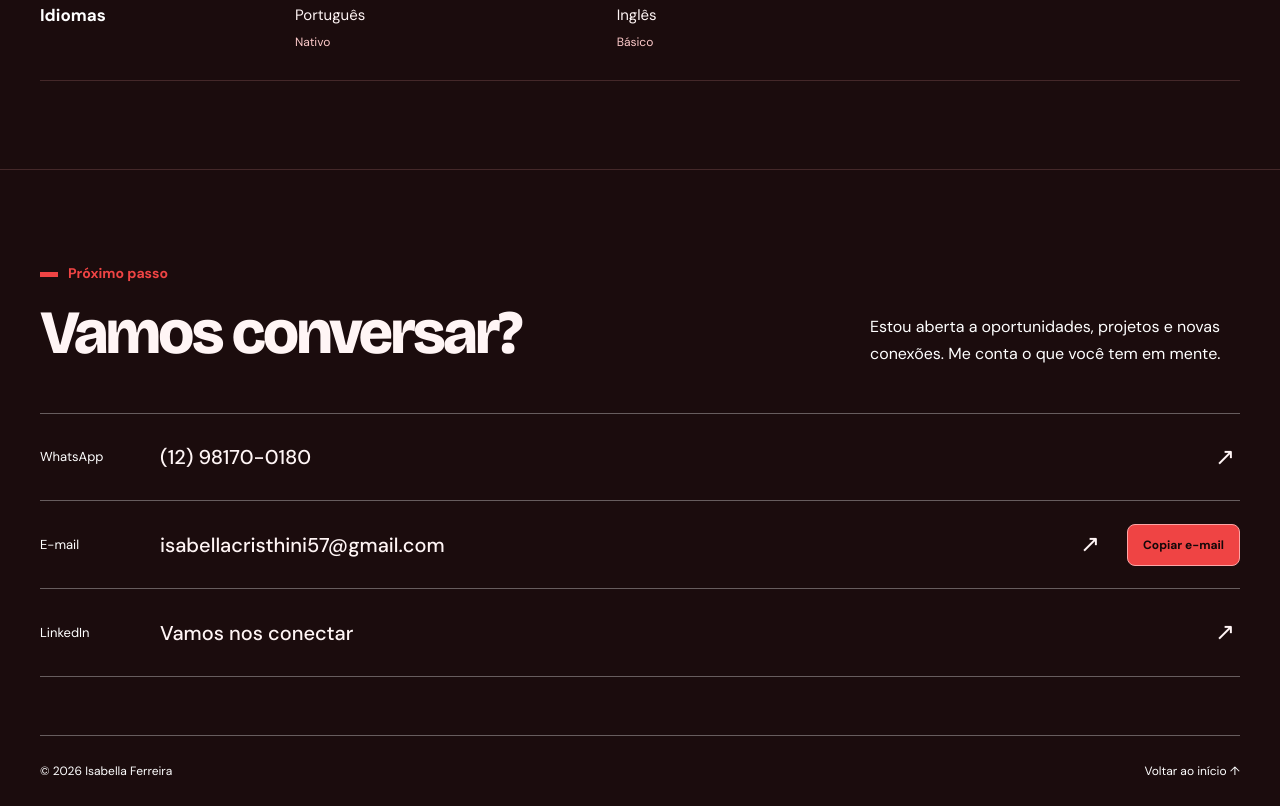
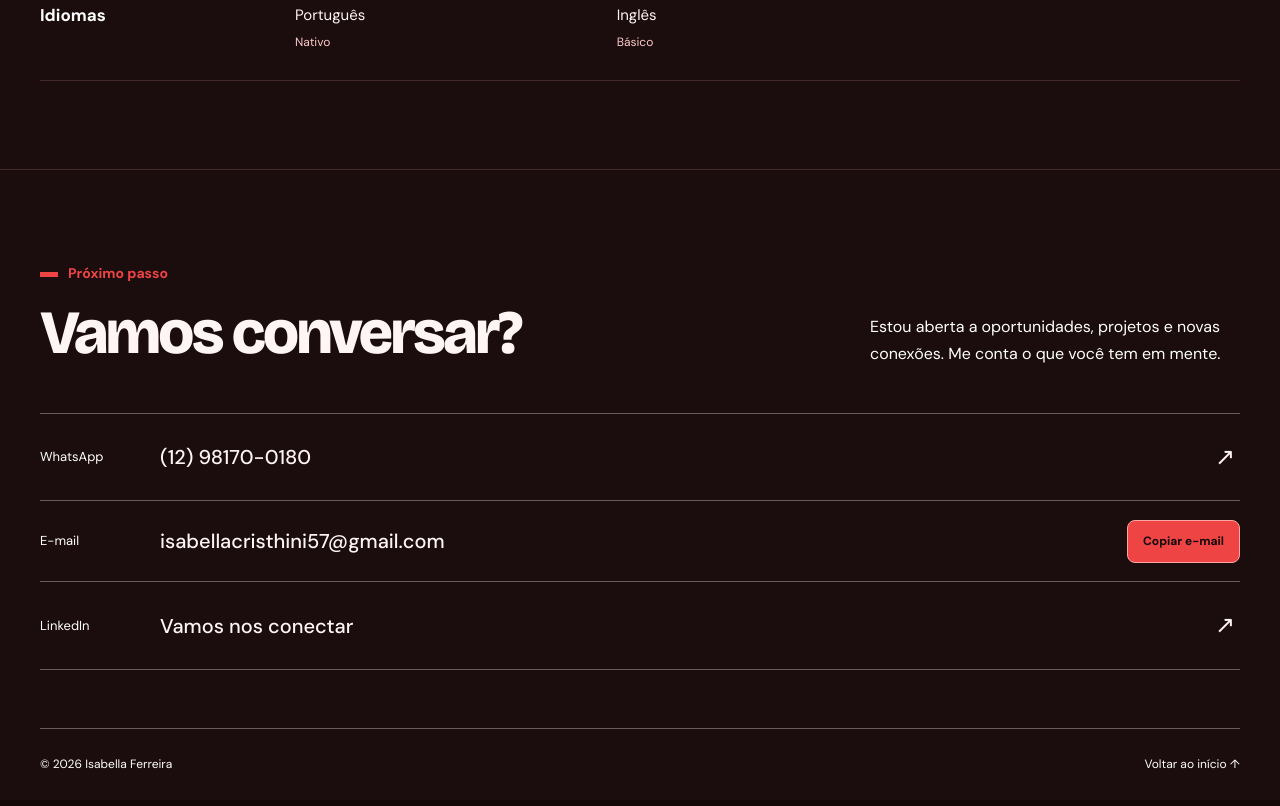
Before and after one commit to isabellaassis-ui/isabellaassis-ui.github.io, a plain HTML site: page index.html in a window 1280 px wide. Shown: the part 4198-5004 px from the top of the page. Drawn offline with nearby package versions, Linux system fonts and the light colour scheme.

Commit message:
Remove arrow from email contact link

```diff
--- a/index.html
+++ b/index.html
@@ -9,7 +9,7 @@
   <link rel="preconnect" href="https://fonts.googleapis.com" />
   <link rel="preconnect" href="https://fonts.gstatic.com" crossorigin />
   <link href="https://fonts.googleapis.com/css2?family=Bricolage+Grotesque:wght@500;600;700;800&family=DM+Sans:wght@400;500;600;700&display=swap" rel="stylesheet" />
-  <link rel="stylesheet" href="styles.css?v=13" />
+  <link rel="stylesheet" href="styles.css?v=14" />
   <script src="site.js?v=5" defer></script>
 </head>
 <body>
@@ -219,7 +219,7 @@
     <section id="contato" class="contact section" aria-labelledby="titulo-contato">
       <div class="content-width">
         <div class="contact-heading"><div><p class="section-label">Próximo passo</p><h2 id="titulo-contato">Vamos conversar?</h2></div><p>Estou aberta a oportunidades, projetos e novas conexões. Me conta o que você tem em mente.</p></div>
-        <div class="contact-links"><div class="contact-row"><a href="https://wa.me/5512981700180" target="_blank" rel="noopener noreferrer" aria-label="Conversar pelo WhatsApp no número (12) 98170-0180"><span class="contact-label">WhatsApp</span><span class="contact-address">(12) 98170-0180</span><span aria-hidden="true">↗</span></a></div><div class="contact-row"><a href="mailto:isabellacristhini57@gmail.com"><span class="contact-label">E-mail</span><span class="contact-address">isabellacristhini57@gmail.com</span><span aria-hidden="true">↗</span></a><button class="copy-email" type="button" hidden>Copiar e-mail</button></div><div class="contact-row"><a href="https://www.linkedin.com/in/isabellaaassis" target="_blank" rel="noopener noreferrer"><span class="contact-label">LinkedIn</span><span class="contact-address">Vamos nos conectar</span><span aria-hidden="true">↗</span></a></div></div>
+        <div class="contact-links"><div class="contact-row"><a href="https://wa.me/5512981700180" target="_blank" rel="noopener noreferrer" aria-label="Conversar pelo WhatsApp no número (12) 98170-0180"><span class="contact-label">WhatsApp</span><span class="contact-address">(12) 98170-0180</span><span aria-hidden="true">↗</span></a></div><div class="contact-row"><a href="mailto:isabellacristhini57@gmail.com"><span class="contact-label">E-mail</span><span class="contact-address">isabellacristhini57@gmail.com</span></a><button class="copy-email" type="button" hidden>Copiar e-mail</button></div><div class="contact-row"><a href="https://www.linkedin.com/in/isabellaaassis" target="_blank" rel="noopener noreferrer"><span class="contact-label">LinkedIn</span><span class="contact-address">Vamos nos conectar</span><span aria-hidden="true">↗</span></a></div></div>
         <p class="copy-status" role="status" aria-live="polite"></p>
         <footer class="footer"><p>© 2026 Isabella Ferreira</p><a href="#sobre">Voltar ao início <span aria-hidden="true">↑</span></a></footer>
       </div>
--- a/styles.css
+++ b/styles.css
@@ -192,7 +192,7 @@ h1 span { display: inline-block; color: var(--accent); background: transparent;
 .contact-row > a { flex: 1; min-width: 0; display: grid; grid-template-columns: 100px minmax(0, 1fr) 25px; gap: 20px; align-items: center; padding-block: 23px; }
 .contact-label { color: white; font-size: 13px; }
 .contact-address { font-size: 20px; overflow-wrap: anywhere; font-weight: 500; }
-.contact-row > a > span:last-child { font-size: 24px; }
+.contact-row > a > span[aria-hidden="true"] { font-size: 24px; }
 .contact-row > a:hover .contact-address { text-decoration: underline; text-underline-offset: 5px; }
 .copy-email { border: 1px solid var(--subtle); background: var(--accent); color: var(--canvas); font-weight: 700; padding: 10px 15px; border-radius: 8px; cursor: pointer; font-size: 12px; }
 .copy-email:hover { background: var(--accent-hover); }
```
